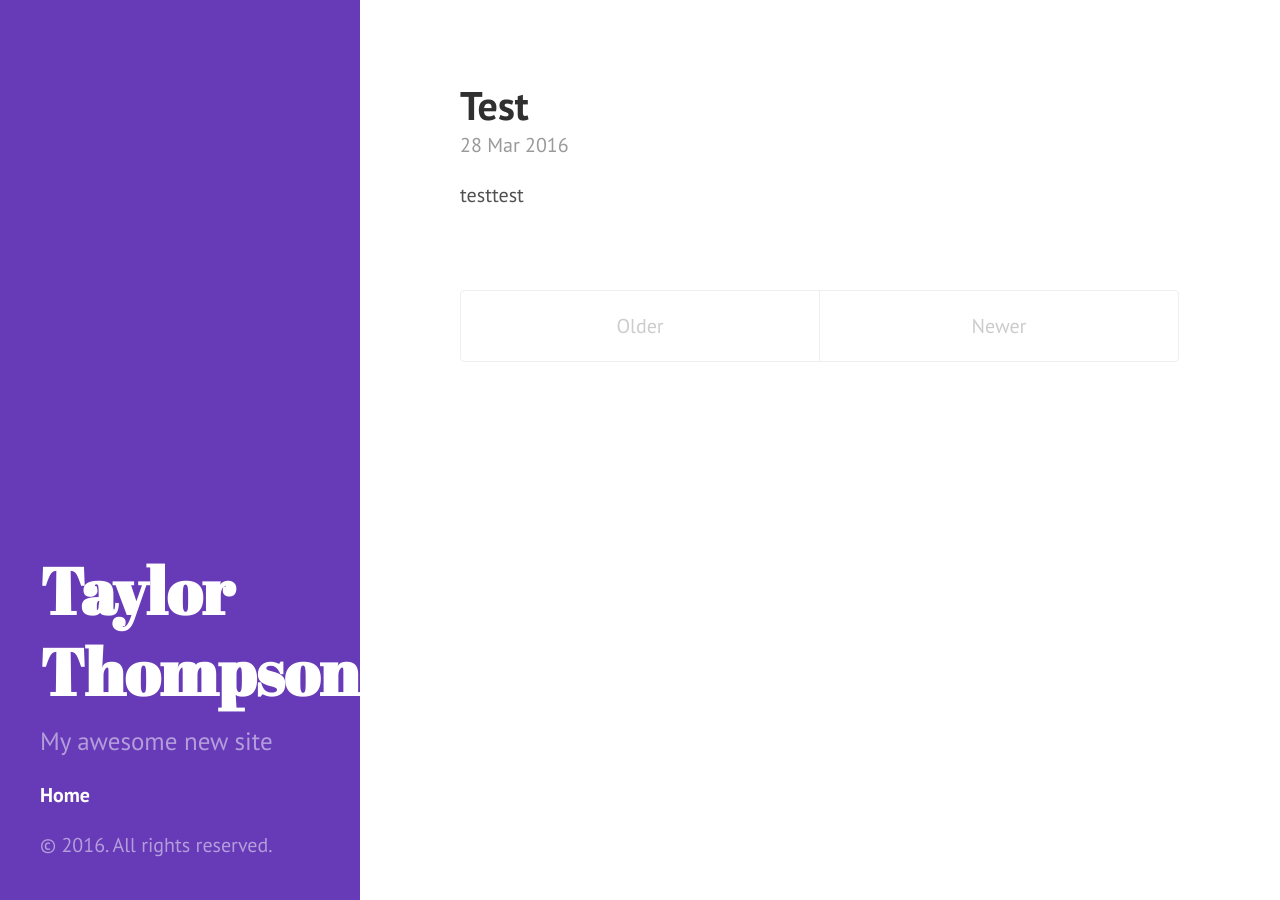
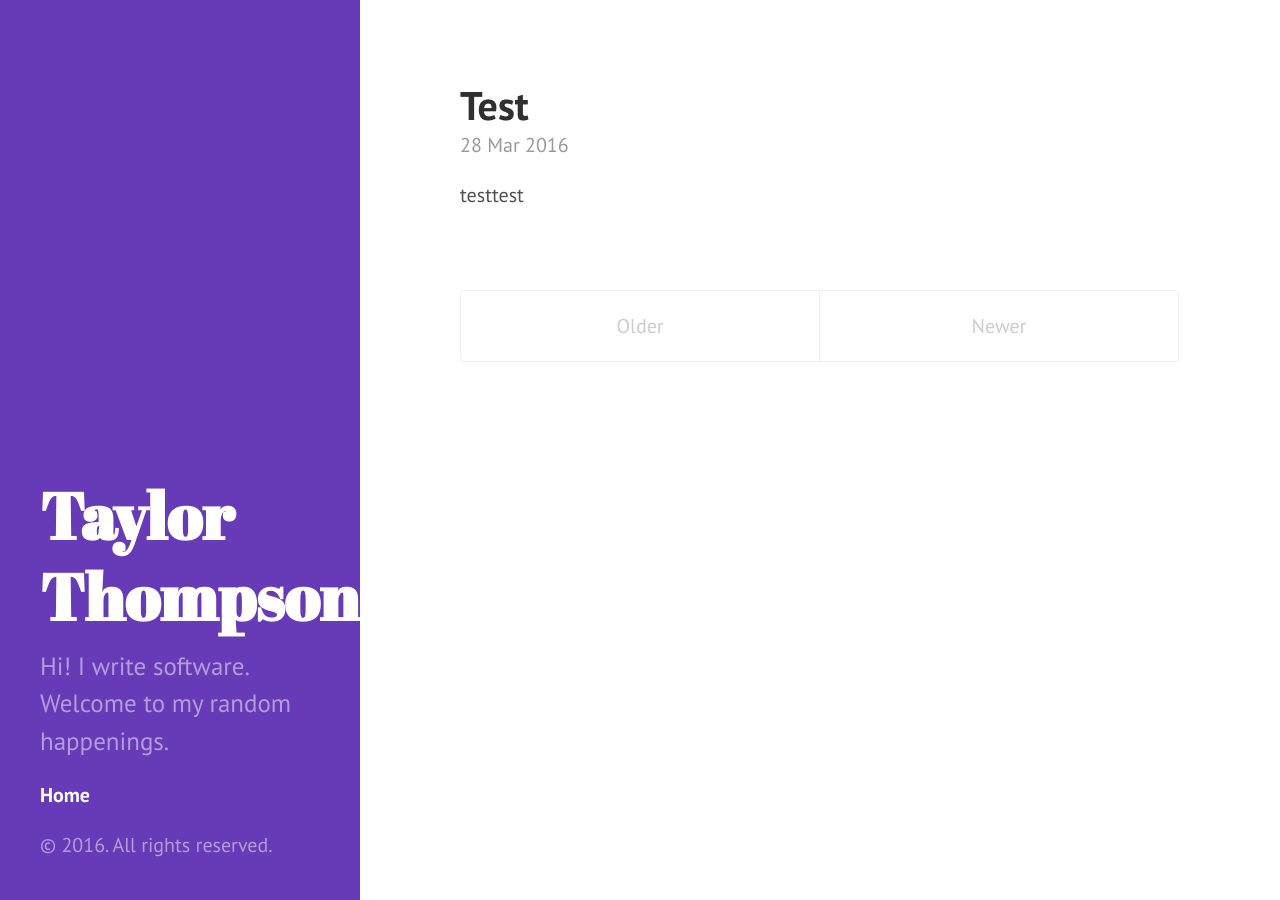
Before and after one commit to tayl0rt/tayl0rt.github.io, a Jekyll site: the page built from index.html, in a window 1280 px wide. Built offline with Jekyll 4.4.1, drawn with Linux system fonts in a browser that asks for light colours; the list of posts is cut into pages by our own code.

Commit message:
Update _config.yml

```diff
--- a/_config.yml
+++ b/_config.yml
@@ -3,6 +3,6 @@ pygments: true
 markdown: kramdown
 url: http://tayl0rt.github.io
 title: Taylor Thompson
-tagline: Nerd
-description: My awesome new site
+tagline: Web Nerd
+description: Hi! I write software. Welcome to my random happenings.
 paginate: 5
```
